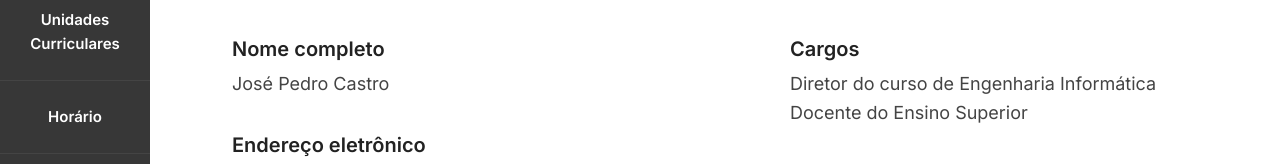
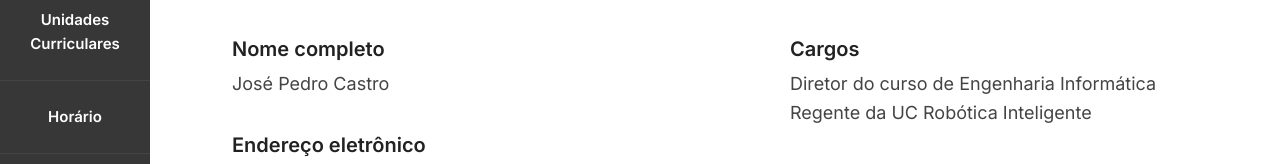
Before and after one commit to hhtomaswt11/IPM-24_25, a Vue app in the folder Fase2/MySchedule/: page /perfil in a window 1280 px wide. Shown: the part 179-343 px from the top of the page. Built offline with nearby package versions, Linux system fonts and the light colour scheme; a web font is replaced by a local one.

Commit message:
Perfil feito

```diff
--- a/Fase2/MySchedule/src/views/Perfil.vue
+++ b/Fase2/MySchedule/src/views/Perfil.vue
@@ -46,7 +46,7 @@
               <div class="label">Cargos</div>
               <div class="valor">
                 Diretor do curso de Engenharia Informática<br />
-                Docente do Ensino Superior
+                Regente da UC Robótica Inteligente
               </div>
             </div>
             <div class="campo">
```
